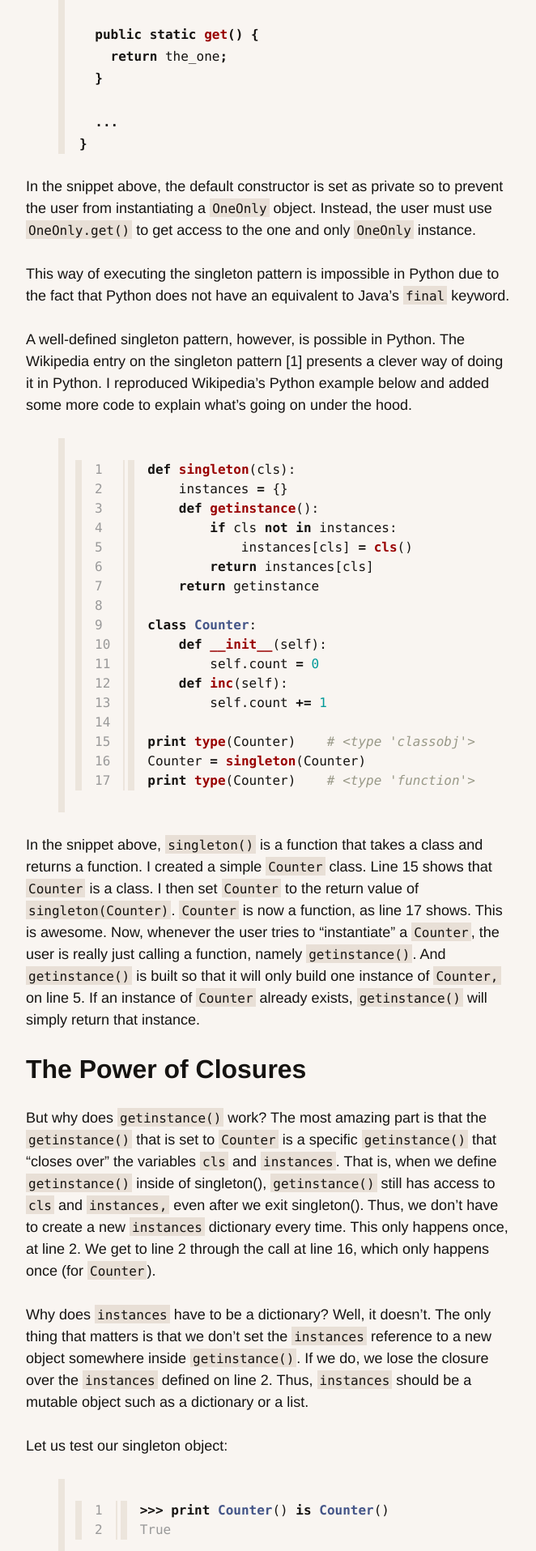
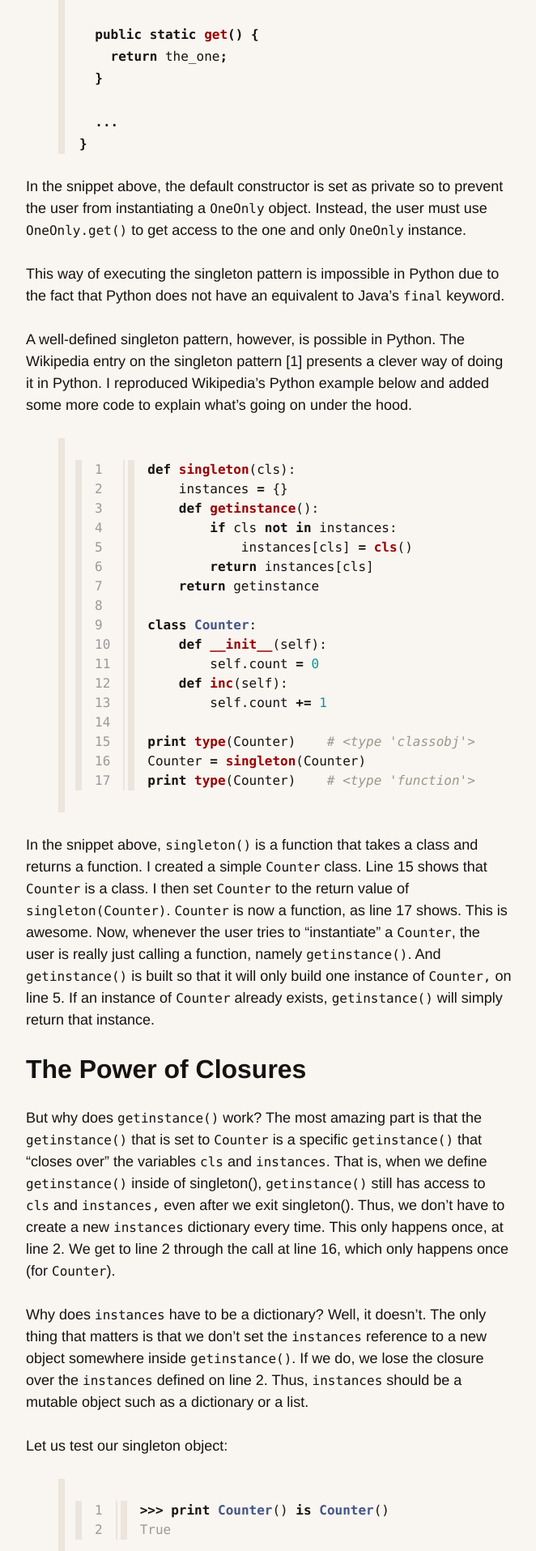
Before and after one commit to elben/elben.github.io-jekyll, a Jekyll site: the page built from _posts/2010-04-16-singleton-pattern-in-python.markdown, in a window 1280 px wide. Shown: the part 512-2427 px from the top of the page at 81% size, without its empty margins (258-920 px from the left). Built offline with Jekyll 4.4.1, drawn with Linux system fonts in a browser that asks for light colours; Markdown is read by kramdown in place of the engine named in the settings; comment, search, counter and statistics services are not loaded.

Commit message:
Fix CSS.
- fix HR width and thickness.
- remove padding on code on small screens.
- some padding on content end.

```diff
--- a/css/default.css
+++ b/css/default.css
@@ -30,12 +30,12 @@
 }
 
 hr {
-  border: 1px solid #ccc;
-  width: 400px;
+  width: 600px;
 
-  /* The HR is 2px tall (1px top and bottom border). We have a 27px baseline, so
-   * this means we have 25px left. Hence 25px margin. */
-  margin: 25px 0;
+  /* The HR is 4px tall (1px top and 3px bottom border). We have a 27px
+   * baseline, so this means we have 23px left. Hence 23px margin. */
+  border: 3px solid #ece5dc;
+  margin: 23px 0;
 }
 
 img {
@@ -57,8 +57,8 @@
   line-height: 1em; /* For some reason, 1em for monospace fonts gives us vertical rhyhtm. */
   font-weight: 400;
 
-  padding: 3px 3px 1px;
-  background: #e8dfd6;
+  /* padding: 3px 3px 1px; */
+  /* background: #e8dfd6; */
 }
 
 .highlight code {
@@ -139,6 +139,7 @@
   height: auto;
   margin-left: auto;
   margin-right: auto;
+  padding: 0 1em;
   max-width: 700px;
 }
 
@@ -251,8 +252,35 @@
   max-width: 600px;
 }
 
-@media (max-width: 700px) {
-  #structure {
-    margin: 0 1em;
+.post-content-end {
+  margin-top: 3em;
+}
+
+.highlight .lineno {
+  color: #999;
+  margin-left: -8px;
+  border-right: 2px solid #ece5dc;
+  /* 6px - Makes border-right align as they ought */
+  padding: 6px 12px 5px inherit;
+}
+
+@media (max-width: 640px) {
+  pre {
+    border-left: none;
+    padding: 0;
+    margin: 1.5em 0; /* 1.5em margin to flow with default body line-height. */
+  }
+
+  .highlight .lineno {
+    color: #999;
+    margin-left: 0;
+    border-right: 2px solid #ece5dc;
+    /* 6px - Makes border-right align as they ought */
+    padding: 6px 6px 5px inherit;
+  }
+
+  hr {
+    /* A bit less than max-width of a post */
+    width: auto;
   }
 }
--- a/css/syntax.css
+++ b/css/syntax.css
@@ -62,11 +62,3 @@
 .highlight .vg { color: #008080 } /* Name.Variable.Global */
 .highlight .vi { color: #008080 } /* Name.Variable.Instance */
 .highlight .il { color: #009999 } /* Literal.Number.Integer.Long */
-
-/* Elben's additions */
-.highlight .lineno {
-  color: #999;
-  margin-left: -8px;
-  border-right: 2px solid #ece5dc;
-  padding: 4px 12px 5px inherit;
-}
```
